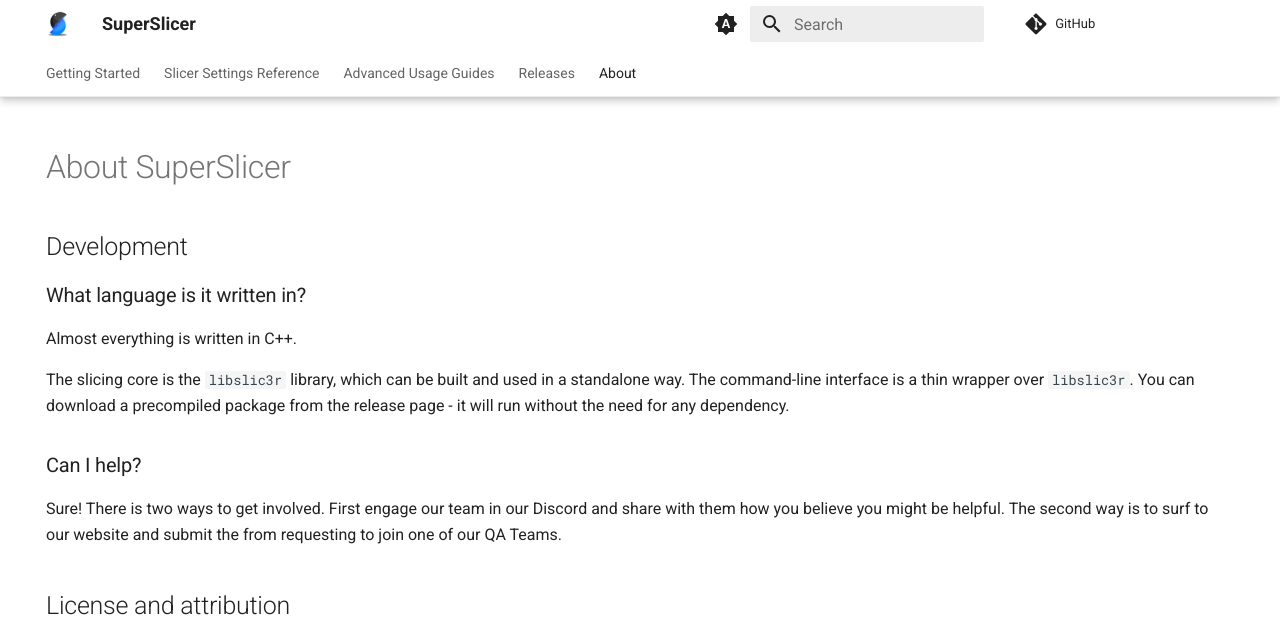
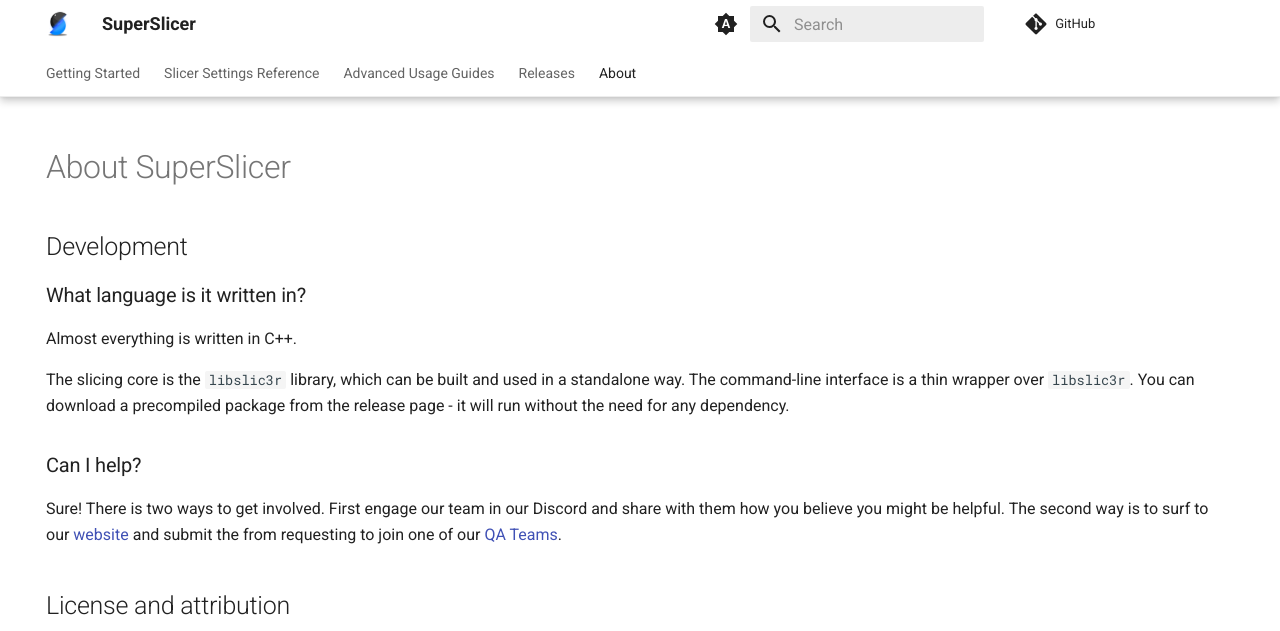
Before and after one commit to SuperSlicer-org/SuperSlicer-Docs, an MkDocs documentation site: the page built from docs/about.md, in a window 1280 px wide and 1021 px high. Shown: the top 631 px of the window. Built offline with MkDocs 1.6.1 and Material for MkDocs 9.7.7, drawn with Linux system fonts in a browser that asks for light colours; comment, search, counter and statistics services are not loaded; some of the changed lines change nothing that is shown.

Commit message:
Update about.md

```diff
--- a/docs/about.md
+++ b/docs/about.md
@@ -19,7 +19,7 @@
 
 ### Can I help?
 
-Sure! There is two ways to get involved. First engage our team in our Discord and share with them how you believe you might be helpful. The second way is to surf to our website and submit the from requesting to join one of our QA Teams.
+Sure! There is two ways to get involved. First engage our team in our Discord and share with them how you believe you might be helpful. The second way is to surf to our [website](https://www.superslicer.org) and submit the from requesting to join one of our [QA Teams](https://www.superslicer.org/superslicer-v2-7-x-alpha-beta-qa-production-teams/).
 ## License and attribution
 
 SuperSlicer is licensed under the _GNU Affero General Public License, version 3_. SuperSlicer is based on PrusaSlicer by PrusaResearch.
```
